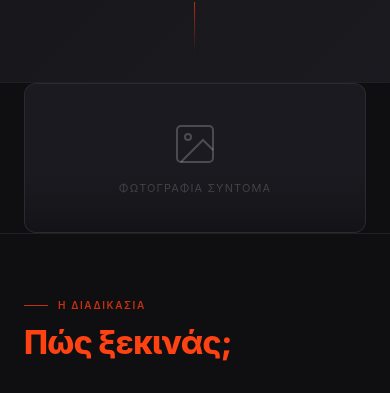
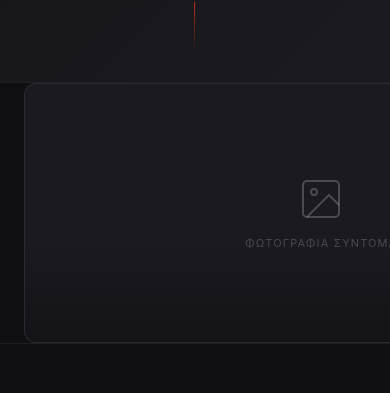
Before and after one commit to bmanologlou/dc26-next, a Next.js app: page / in a window 390 px wide. Shown: the part 762-1155 px from the top of the page. Built offline with nearby package versions, Linux system fonts and the light colour scheme.

Commit message:
HeroImage: taller on mobile with min-height clamp

```diff
--- a/app/components/HeroImage.tsx
+++ b/app/components/HeroImage.tsx
@@ -19,6 +19,7 @@ export default function HeroImage() {
           maxWidth: '1440px', margin: '0 auto',
           borderRadius: '12px', overflow: 'hidden',
           aspectRatio: '16/7',
+          minHeight: 'clamp(260px, 40vw, 520px)',
           background: 'var(--color-dark-elevated)',
           border: '1px solid var(--color-border)',
           display: 'flex', alignItems: 'center', justifyContent: 'center',
```
